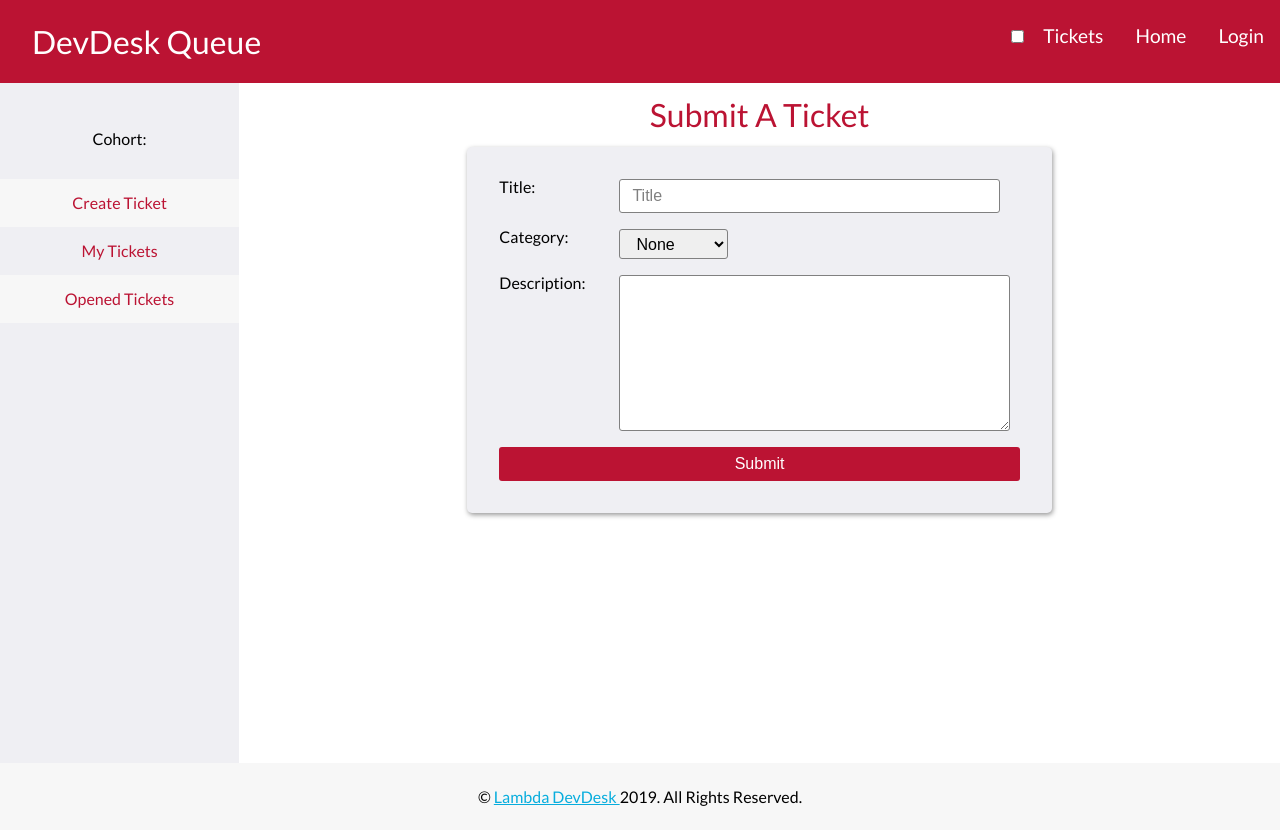
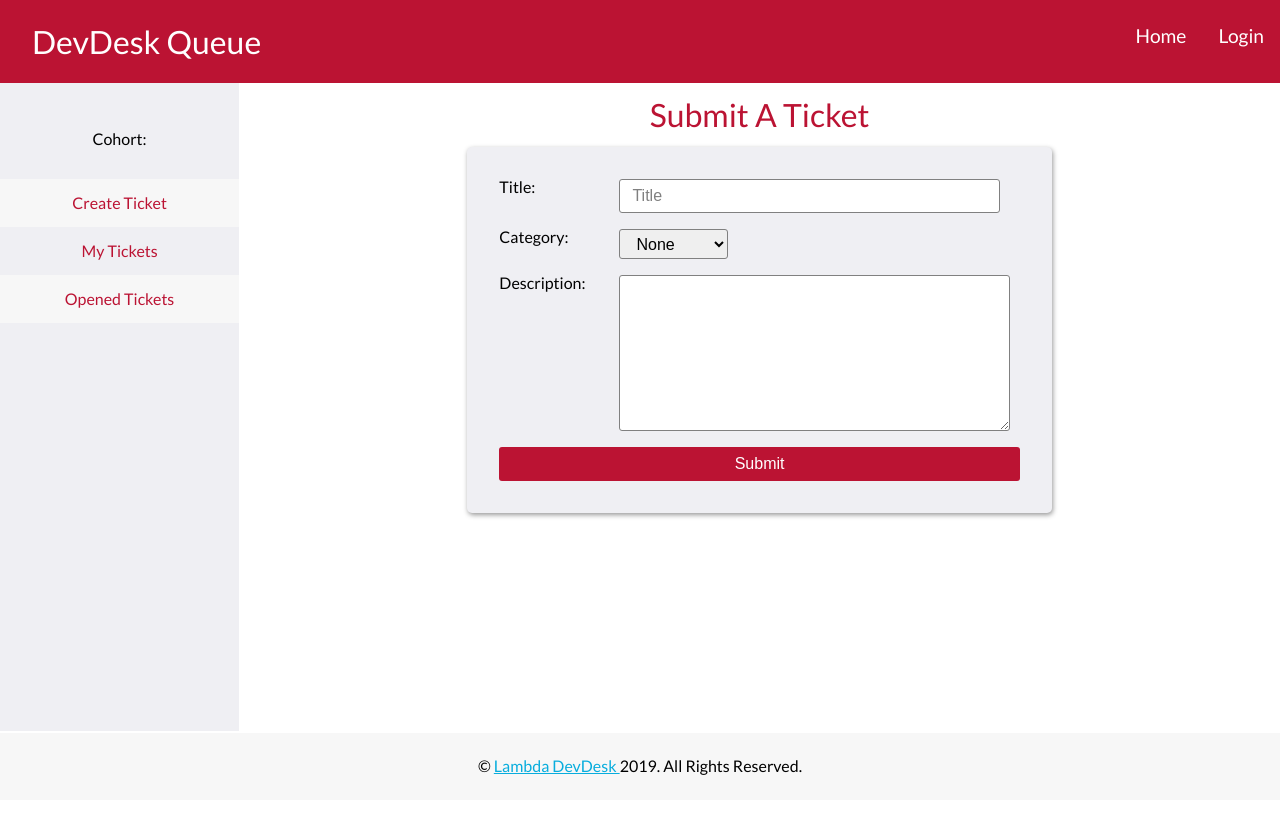
Before and after one commit to lambdadevdesk/DevDesk-Queue-FE, a React (Create React App) app in the folder devdesk/: page /new-ticket in a window 1280 px wide. After the commit the page ends 800 px from the top, so only its background shows below. Built offline with nearby package versions, Linux system fonts and the light colour scheme; sample sign-in values are in the browser's storage.

Commit message:
SetTimeout sync fixed and removed Tickets from Menu

```diff
--- a/devdesk/src/actions/index.js
+++ b/devdesk/src/actions/index.js
@@ -12,7 +12,7 @@ export const getData = () => dispatch => {
       headers: { Authorization: localStorage.getItem("token") }
     })
     .then(res => {
-      console.log('inside get data');
+      console.log("inside get data");
       dispatch({ type: FETCH_DATA_SUCCESS, payload: res.data });
     })
     .catch(err => {
@@ -203,15 +203,3 @@ export const signup = user => dispatch => {
       dispatch({ type: SIGNUP_FAIL, payload: err.response });
     });
 };
-
-//
-//Test actions and action creators to test form functionality
-//
-
-//Test to toggle Admin/Student View
-
-export const TOGGLE_ADMIN = "TOGGLE_ADMIN";
-
-export const toggleAdmin = () => dispatch => {
-  dispatch({ type: TOGGLE_ADMIN });
-};
--- a/devdesk/src/components/Login.js
+++ b/devdesk/src/components/Login.js
@@ -22,7 +22,7 @@ class Login extends Component {
     this.props.login(this.state.credentials).then(() => {
       setTimeout(() => {
         this.props.history.push("/tickets");
-      }, 5000);
+      }, 2000);
     });
     this.setState({
       credentials: {
--- a/devdesk/src/components/layout/Menu.js
+++ b/devdesk/src/components/layout/Menu.js
@@ -2,26 +2,15 @@ import React from "react";
 import { connect } from "react-redux";
 import { NavLink } from "react-router-dom";
 
-import { toggleAdmin } from "../../actions";
 import { MenuH1, MenuNav } from "../../helpers/index";
 
 const Menu = props => {
-  const toggleAdmin = () => {
-    props.toggleAdmin();
-  };
   return (
     <MenuNav>
       <div>
         <MenuH1>DevDesk Queue</MenuH1>
       </div>
       <div>
-        <input
-          onChange={toggleAdmin}
-          type="checkbox"
-          name="isAdmin"
-          id="isAdmin"
-        />
-        <NavLink to="/tickets">Tickets</NavLink>
         <NavLink to="/">Home</NavLink>
         <NavLink to="/login">{props.isLoggedIn ? "Logout" : "Login"}</NavLink>
       </div>
@@ -35,7 +24,4 @@ const mapStateToProps = state => {
   };
 };
 
-export default connect(
-  mapStateToProps,
-  { toggleAdmin }
-)(Menu);
+export default connect(mapStateToProps)(Menu);
--- a/devdesk/src/helpers/index.js
+++ b/devdesk/src/helpers/index.js
@@ -200,7 +200,7 @@ export const DashboardDiv = styled.div`
   display: flex;
   .dash-panel {
     width: 250px;
-    height: 85vh;
+    height: 81vh;
     background: #efeff3;
   }
   .dash-main {
--- a/devdesk/src/reducers/index.js
+++ b/devdesk/src/reducers/index.js
@@ -16,6 +16,7 @@ import {
   LOGIN_FAIL,
   LOGIN_RESOLVED,
   FETCH_USER_SUCCESS,
+  FETCH_USER_FAIL,
   RESOLVE_TICKET_START,
   RESOLVE_TICKET_SUCCESS,
   RESOLVE_TICKET_FAIL,
@@ -24,13 +25,7 @@ import {
   ASSIGN_TICKET_FAIL,
   SIGNUP_START,
   SIGNUP_SUCCESS,
-  SIGNUP_FAIL,
-
-
-  //
-  // Tests
-  //
-  TOGGLE_ADMIN
+  SIGNUP_FAIL
 } from "../actions";
 
 const initialState = {
@@ -59,9 +54,7 @@ const initialState = {
   tickets: [],
   categories: ["None", "React", "JavaScript", "HTML", "CSS"],
   isAdmin: false
-
 };
-
 
 const reducers = (state = initialState, action) => {
   switch (action.type) {
@@ -188,13 +181,6 @@ const reducers = (state = initialState, action) => {
         error: action.payload
       };
     }
-
-    // Test Reducers to testing form functionality
-    case TOGGLE_ADMIN:
-      return {
-        ...state,
-        isAdmin: !state.isAdmin
-      };
     case RESOLVE_TICKET_START:
       const editTicket = state.tickets.map(ticket => {
         if (Number(ticket.id) === Number(action.id)) {
@@ -243,6 +229,12 @@ const reducers = (state = initialState, action) => {
         ...state,
         user: loggedUser
       };
+    case FETCH_USER_FAIL:
+      return {
+        ...state,
+        error: action.payload
+      };
+
     default:
       return state;
   }
```
